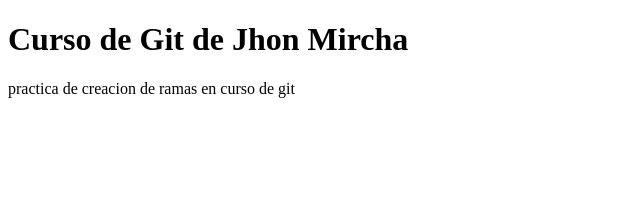
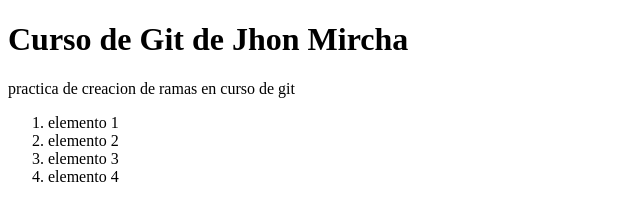
Before and after one commit to Dzunisoft/curso-git-jhon-mircha, a plain HTML site: page index.html in a window 1280 px wide. Shown: the whole page, without its empty margins (0-640 px from the left). Drawn offline with Linux system fonts and the light colour scheme.

Commit message:
agregando otro cambio el js al html

```diff
--- a/index.html
+++ b/index.html
@@ -8,5 +8,14 @@
 <body>
     <h1>Curso de Git de Jhon Mircha</h1>
     <p>practica de creacion de ramas en curso de git</p>
+
+    <ol>
+        <li>elemento 1</li>
+        <li>elemento 2</li>
+        <li>elemento 3</li>
+        <li>elemento 4</li>
+    </ol>
+
+    <script src="index.js"></script>
 </body>
 </html>
```
